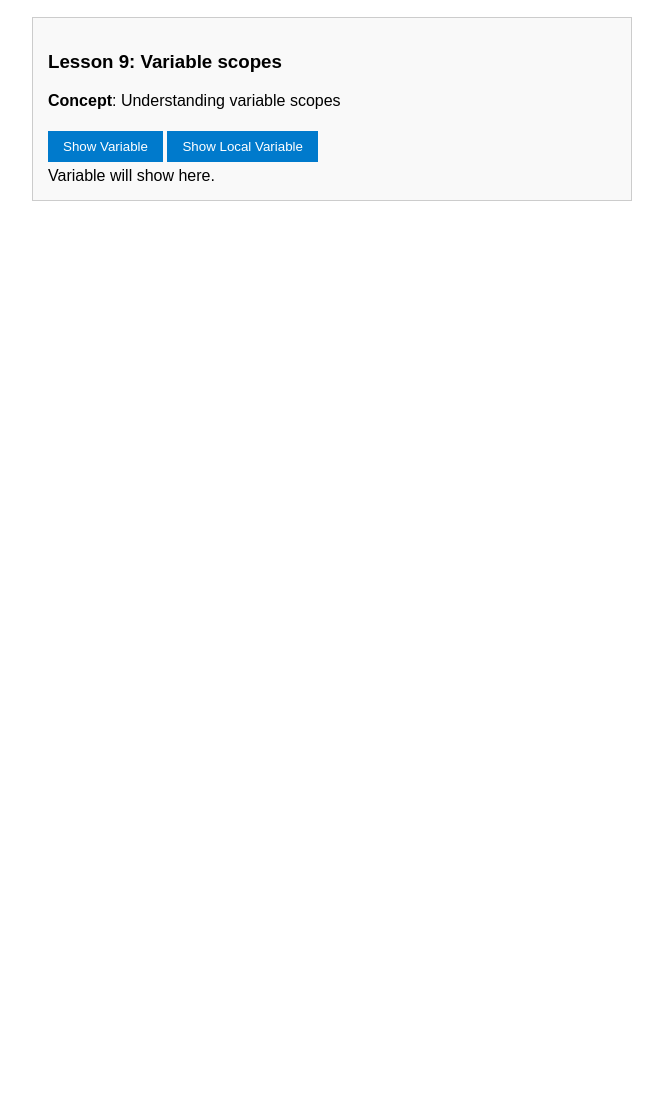
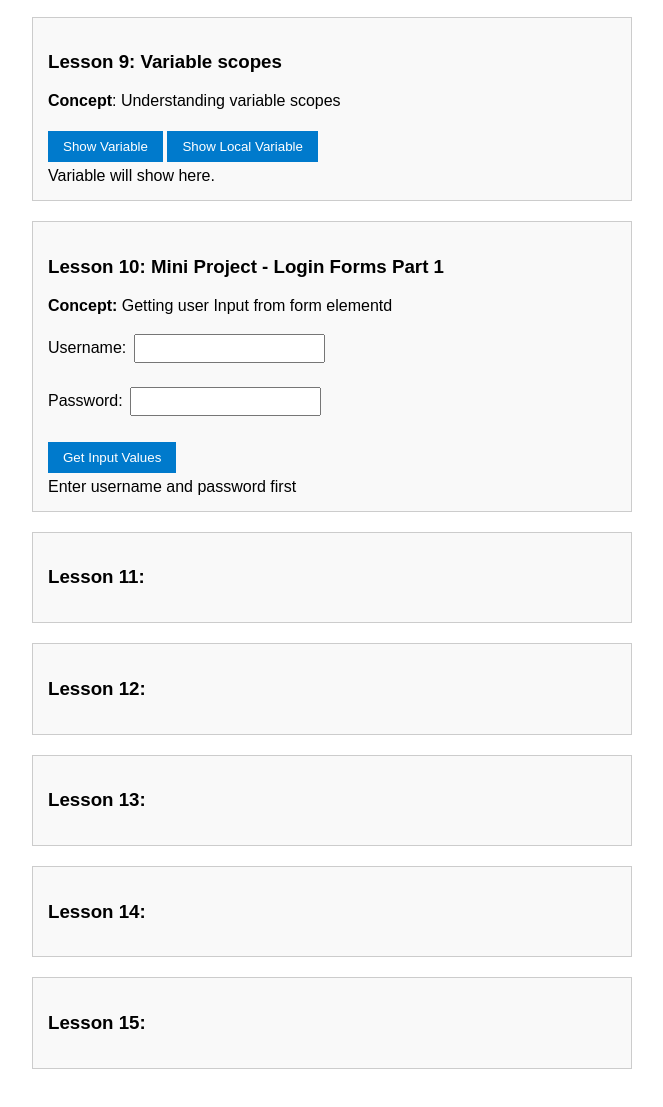
Before and after one commit to Seannas9912/Week-4-help-with-Sims, a plain HTML site: page index.html in a window 1280 px wide. Shown: the part 1735-2842 px from the top of the page, without its empty margins (308-971 px from the left). Before the commit the page ends 1996 px from the top, so only its background shows below. Drawn offline with Linux system fonts and the light colour scheme.

Commit message:
Lesson 10

```diff
--- a/index.html
+++ b/index.html
@@ -177,5 +177,73 @@
         </script>
     </div>
 
+    <!-- LESSON 10 -->
+
+    <div class="lesson">
+        <h3>Lesson 10: Mini Project - Login Forms Part 1</h3>
+        <p><strong>Concept:</strong> Getting user Input from form elementd</p>
+
+        <form>
+            <label for="usernameInput10">Username:</label>
+            <input type="text" id="usernameInput10" /><br/><br/>
+
+            <label for="passwordInput10">Password:</label>
+            <input type="password" id="passwordInput10"/><br/><br/>
+            <button type="button" onclick="verifyUser10()">Get Input Values</button>
+        </form>
+
+        <div class="output" id="message10">Enter username and password first</div>
+
+        <script>
+            function verifyUser10(){
+                var password = document.getElementById("passwordInput10").value;
+                var username = document.getElementById("usernameInput10").value;
+
+                document.getElementById("message10").innerHTML = "Username entered: " + username + "<br>Password entered: " + password;
+            }
+
+        </script>
+    </div>
+
+     <!-- LESSON 11 -->
+
+    <div class="lesson">
+        <h3>Lesson 11: </h3>
+
+        <script></script>
+    </div>
+
+     <!-- LESSON 12 -->
+
+    <div class="lesson">
+        <h3>Lesson 12: </h3>
+
+        <script></script>
+    </div>
+
+     <!-- LESSON 13 -->
+
+    <div class="lesson">
+        <h3>Lesson 13: </h3>
+
+        <script></script>
+    </div>
+
+     <!-- LESSON 14 -->
+
+    <div class="lesson">
+        <h3>Lesson 14: </h3>
+
+        <script></script>
+    </div>
+
+     <!-- LESSON 15 -->
+
+    <div class="lesson">
+        <h3>Lesson 15: </h3>
+
+        <script></script>
+    </div>
+
 </body>
 </html>
```
